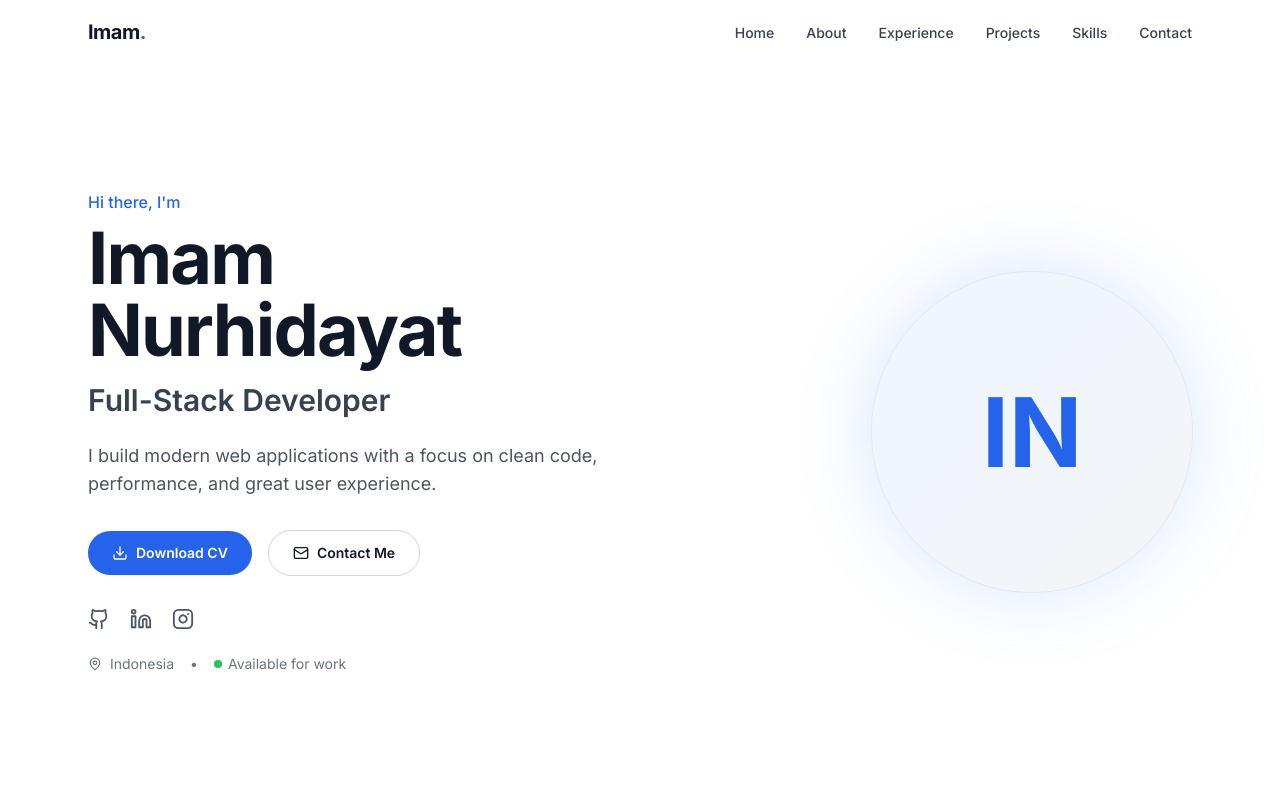
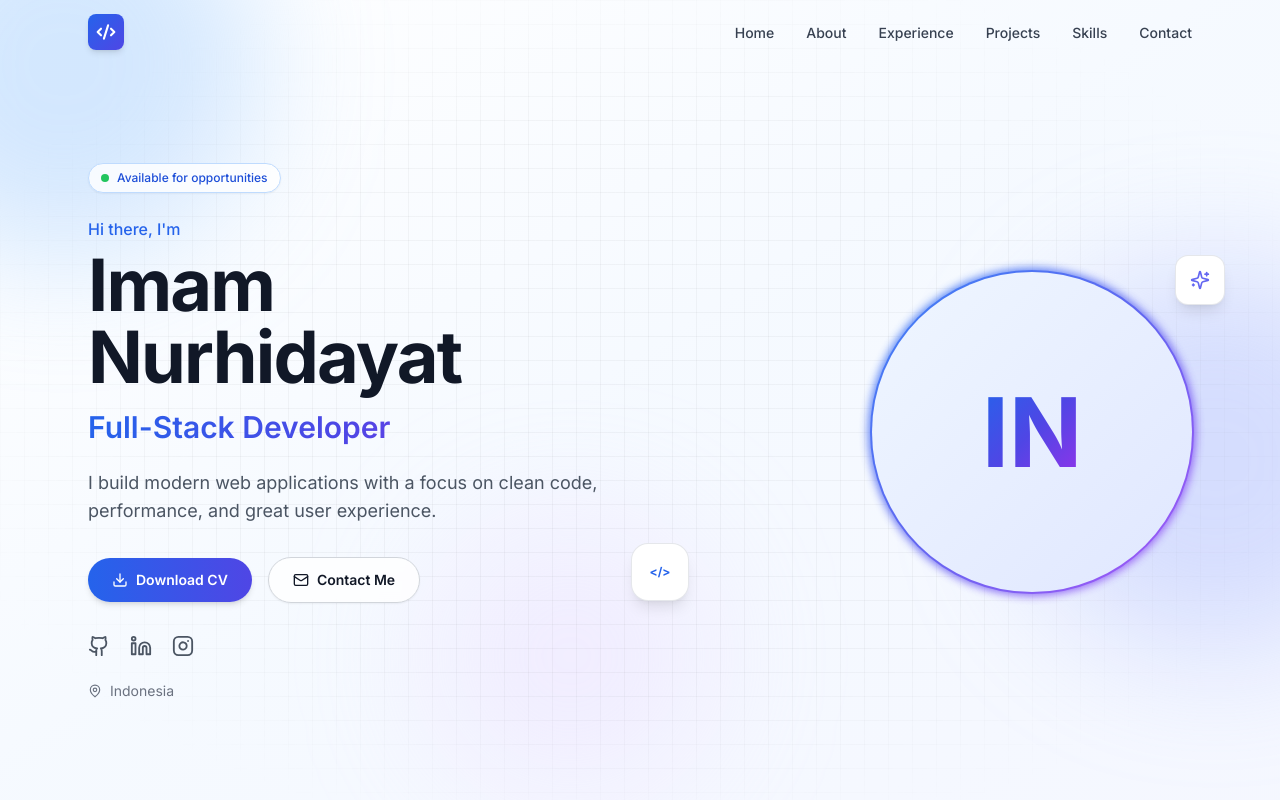
Before and after one commit to imamnurhidayat7/imamnurhidayat7.github.io, a Next.js app: page / in a window 1280 px wide. Shown: the top 800 px of the page. Built offline with nearby package versions, Linux system fonts and the light colour scheme.

Commit message:
style(hero,navbar): redesign hero with gradient background and icon logo
- Hero: add gradient blobs, grid pattern, gradient ring avatar, floating decoration cards
- Hero: gradient text for title, status badge with ping animation
- Navbar: replace text logo with Code2 icon in gradient box

```diff
--- a/components/layout/Navbar.tsx
+++ b/components/layout/Navbar.tsx
@@ -1,7 +1,7 @@
 'use client';
 
 import { useState, useEffect } from 'react';
-import { Menu, X } from 'lucide-react';
+import { Menu, X, Code2 } from 'lucide-react';
 import { cn } from '@/lib/utils';
 
 const navLinks = [
@@ -31,13 +31,18 @@ export function Navbar() {
       )}
     >
       <div className="container-narrow flex h-16 items-center justify-between">
+        {/* Logo: icon in gradient box */}
         <a
           href="#home"
-          className="text-xl font-bold tracking-tight text-gray-900"
+          className="group flex items-center gap-2"
+          aria-label="Home"
         >
-          Imam<span className="text-accent">.</span>
+          <span className="flex h-9 w-9 items-center justify-center rounded-lg bg-gradient-to-br from-blue-600 to-indigo-600 text-white shadow-md transition group-hover:shadow-lg group-hover:from-blue-700 group-hover:to-indigo-700">
+            <Code2 size={20} strokeWidth={2.5} />
+          </span>
         </a>
 
+        {/* Desktop nav */}
         <ul className="hidden items-center gap-8 md:flex">
           {navLinks.map((link) => (
             <li key={link.href}>
@@ -51,6 +56,7 @@ export function Navbar() {
           ))}
         </ul>
 
+        {/* Mobile menu button */}
         <button
           aria-label="Toggle menu"
           aria-expanded={open}
@@ -61,6 +67,7 @@ export function Navbar() {
         </button>
       </div>
 
+      {/* Mobile menu */}
       {open && (
         <div className="border-t border-gray-200 bg-white md:hidden">
           <ul className="container-narrow flex flex-col gap-1 py-4">
--- a/components/sections/Hero.tsx
+++ b/components/sections/Hero.tsx
@@ -1,16 +1,39 @@
-import { Download, Mail, Github, Linkedin, Instagram, MapPin } from 'lucide-react';
+import { Download, Mail, Github, Linkedin, Instagram, MapPin, Sparkles } from 'lucide-react';
 import { profile } from '@/data/profile';
 
 export function Hero() {
   return (
-    <section id="home" className="relative flex min-h-screen items-center pt-16">
+    <section
+      id="home"
+      className="relative flex min-h-screen items-center overflow-hidden pt-16"
+    >
+      {/* Base gradient background */}
+      <div className="absolute inset-0 -z-20 bg-gradient-to-br from-white via-blue-50/60 to-indigo-50/60" />
+
+      {/* Decorative gradient blobs */}
+      <div className="absolute -top-32 -left-32 -z-10 h-96 w-96 rounded-full bg-blue-300/40 blur-3xl" />
+      <div className="absolute top-1/3 -right-32 -z-10 h-96 w-96 rounded-full bg-indigo-300/40 blur-3xl" />
+      <div className="absolute bottom-0 left-1/3 -z-10 h-72 w-72 rounded-full bg-purple-200/30 blur-3xl" />
+
+      {/* Subtle grid pattern overlay */}
+      <div className="absolute inset-0 -z-10 bg-[linear-gradient(to_right,#80808012_1px,transparent_1px),linear-gradient(to_bottom,#80808012_1px,transparent_1px)] bg-[size:24px_24px] [mask-image:radial-gradient(ellipse_at_center,black_50%,transparent_80%)]" />
+
       <div className="container-narrow grid w-full grid-cols-1 items-center gap-12 py-16 md:grid-cols-2">
         <div className="animate-fade-in">
-          <p className="text-base font-medium text-accent">Hi there, I'm</p>
+          {/* Status badge */}
+          <div className="inline-flex items-center gap-2 rounded-full border border-blue-200 bg-white/80 px-3 py-1.5 text-xs font-medium text-blue-700 shadow-sm backdrop-blur-sm">
+            <span className="relative flex h-2 w-2">
+              <span className="absolute inline-flex h-full w-full animate-ping rounded-full bg-green-400 opacity-75" />
+              <span className="relative inline-flex h-2 w-2 rounded-full bg-green-500" />
+            </span>
+            Available for opportunities
+          </div>
+
+          <p className="mt-6 text-base font-medium text-accent">Hi there, I'm</p>
           <h1 className="mt-2 text-5xl font-bold tracking-tight text-gray-900 md:text-6xl lg:text-7xl">
             {profile.name}
           </h1>
-          <h2 className="mt-4 text-2xl font-semibold text-gray-700 md:text-3xl">
+          <h2 className="mt-4 bg-gradient-to-r from-blue-600 via-indigo-600 to-purple-600 bg-clip-text text-2xl font-semibold text-transparent md:text-3xl">
             {profile.title}
           </h2>
           <p className="mt-6 max-w-xl text-base leading-relaxed text-gray-600 md:text-lg">
@@ -21,14 +44,14 @@ export function Hero() {
             <a
               href={profile.resumeUrl}
               download
-              className="inline-flex items-center gap-2 rounded-full bg-accent px-6 py-3 text-sm font-semibold text-white shadow-sm transition hover:bg-accent-hover hover:shadow-md"
+              className="inline-flex items-center gap-2 rounded-full bg-gradient-to-r from-blue-600 to-indigo-600 px-6 py-3 text-sm font-semibold text-white shadow-md transition hover:shadow-lg hover:from-blue-700 hover:to-indigo-700"
             >
               <Download size={16} />
               Download CV
             </a>
             <a
               href="#contact"
-              className="inline-flex items-center gap-2 rounded-full border border-gray-300 bg-white px-6 py-3 text-sm font-semibold text-gray-900 transition hover:border-accent hover:text-accent"
+              className="inline-flex items-center gap-2 rounded-full border border-gray-300 bg-white/80 px-6 py-3 text-sm font-semibold text-gray-900 shadow-sm backdrop-blur-sm transition hover:border-accent hover:text-accent"
             >
               <Mail size={16} />
               Contact Me
@@ -68,32 +91,40 @@ export function Hero() {
           <div className="mt-6 flex items-center gap-2 text-sm text-gray-500">
             <MapPin size={14} />
             <span>{profile.location}</span>
-            {profile.available && (
-              <>
-                <span className="mx-2">•</span>
-                <span className="inline-flex items-center gap-1.5">
-                  <span className="relative flex h-2 w-2">
-                    <span className="absolute inline-flex h-full w-full animate-ping rounded-full bg-green-400 opacity-75" />
-                    <span className="relative inline-flex h-2 w-2 rounded-full bg-green-500" />
-                  </span>
-                  Available for work
-                </span>
-              </>
-            )}
           </div>
         </div>
 
-        <div className="flex justify-center md:justify-end">
+        {/* Avatar with gradient ring and floating elements */}
+        <div className="relative flex justify-center md:justify-end">
+          {/* Floating decorative elements */}
+          <div className="absolute -top-4 right-4 -z-10 flex h-12 w-12 items-center justify-center rounded-xl bg-white shadow-lg ring-1 ring-gray-200 animate-fade-in md:-right-8">
+            <Sparkles className="h-5 w-5 text-indigo-500" />
+          </div>
+          <div className="absolute -bottom-2 left-4 -z-10 flex h-14 w-14 items-center justify-center rounded-2xl bg-white shadow-lg ring-1 ring-gray-200 animate-fade-in md:-left-8">
+            <span className="text-xs font-bold text-blue-600">{'</>'}</span>
+          </div>
+
+          {/* Main avatar with gradient ring */}
           <div className="relative h-64 w-64 md:h-80 md:w-80">
-            <div className="absolute inset-0 rounded-full bg-gradient-to-br from-accent to-blue-400 opacity-20 blur-2xl" />
-            <div className="relative flex h-full w-full items-center justify-center rounded-full bg-gradient-to-br from-blue-50 to-gray-100 ring-1 ring-gray-200">
-              <span className="text-7xl font-bold text-accent md:text-8xl">
+            {/* Gradient ring */}
+            <div className="absolute -inset-1 rounded-full bg-gradient-to-br from-blue-500 via-indigo-500 to-purple-500 opacity-90 blur-sm" />
+            <div className="absolute -inset-0.5 rounded-full bg-gradient-to-br from-blue-500 via-indigo-500 to-purple-500" />
+
+            {/* Inner circle */}
+            <div className="relative flex h-full w-full items-center justify-center rounded-full bg-gradient-to-br from-blue-50 to-indigo-100">
+              <span className="bg-gradient-to-br from-blue-600 via-indigo-600 to-purple-600 bg-clip-text text-7xl font-bold text-transparent md:text-8xl">
                 {profile.initials}
               </span>
             </div>
           </div>
         </div>
       </div>
+
+      {/* Scroll indicator */}
+      <div className="absolute bottom-8 left-1/2 hidden -translate-x-1/2 animate-fade-in flex-col items-center gap-1 text-xs text-gray-400 md:flex">
+        <span>Scroll</span>
+        <div className="h-8 w-px bg-gradient-to-b from-gray-400 to-transparent" />
+      </div>
     </section>
   );
 }
```
